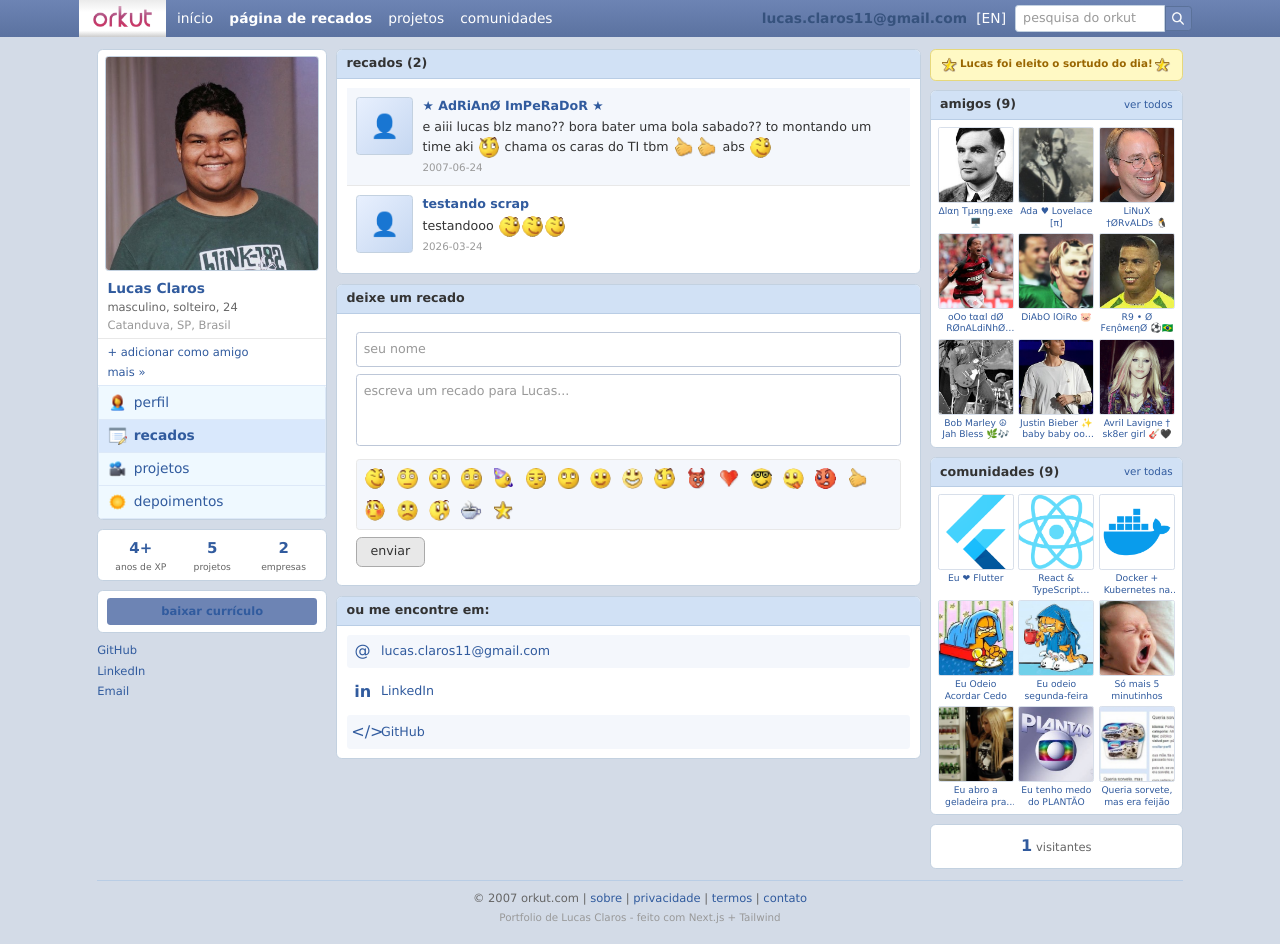
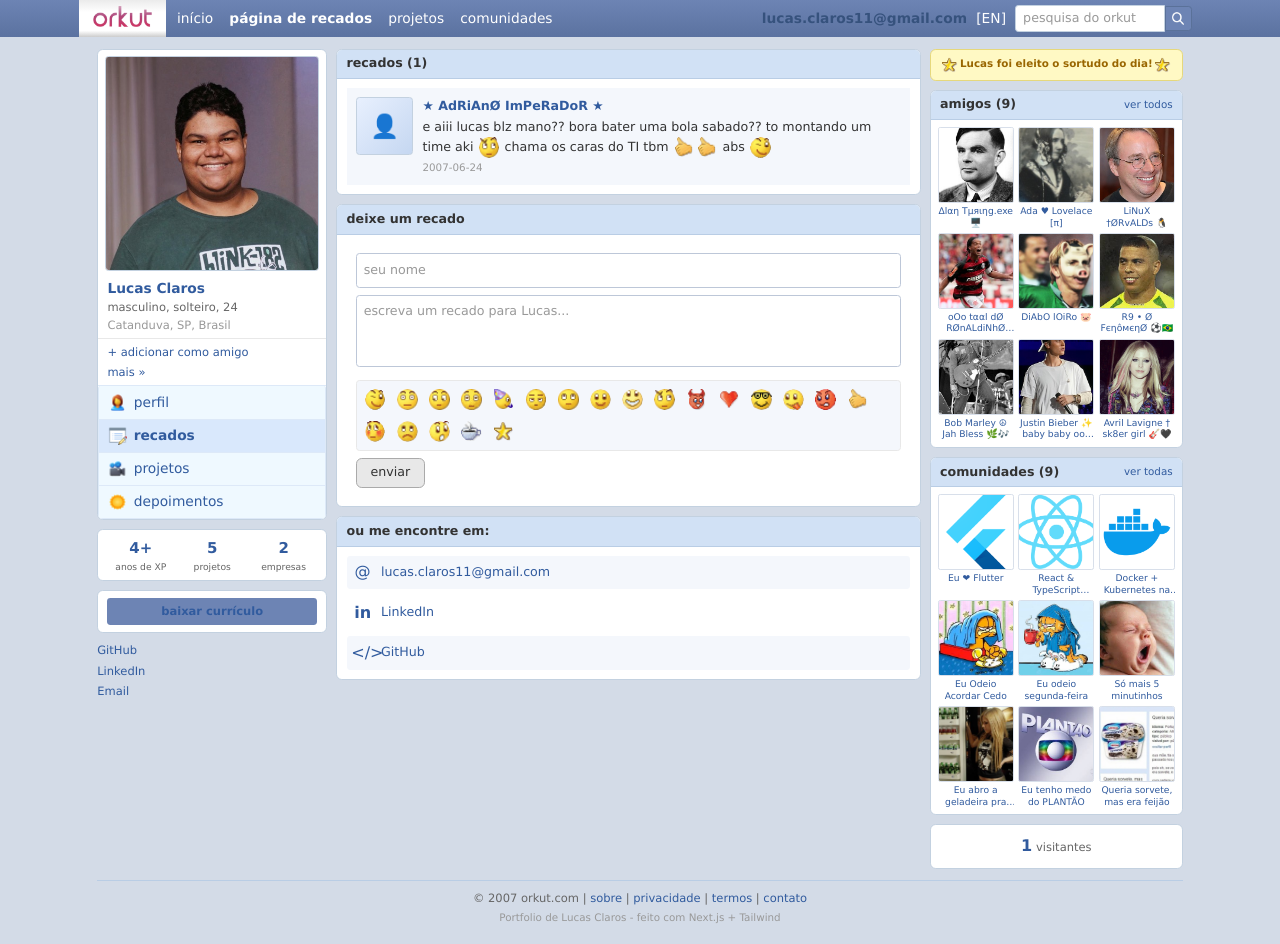
Before and after one commit to lucasclaros/orkut-portfolio, a Next.js app: page /contato in a window 1280 px wide. Built offline with nearby package versions, Linux system fonts and the light colour scheme.

Commit message:
scrap: removido recado 8c7f33d6-50bf-4b19-8f86-f81388b74523

```diff
--- a/src/data/scraps.ts
+++ b/src/data/scraps.ts
@@ -12,10 +12,4 @@
     message: "e aiii lucas blz mano?? bora bater uma bola sabado?? to montando um time aki :cool: chama os caras do TI tbm :thumbsup::thumbsup: abs :wink:",
     date: "2007-06-24",
   },
-  {
-    id: "8c7f33d6-50bf-4b19-8f86-f81388b74523",
-    name: "testando scrap",
-    message: "testandooo :wink::wink::wink:",
-    date: "2026-03-24",
-  },
 ];
```
